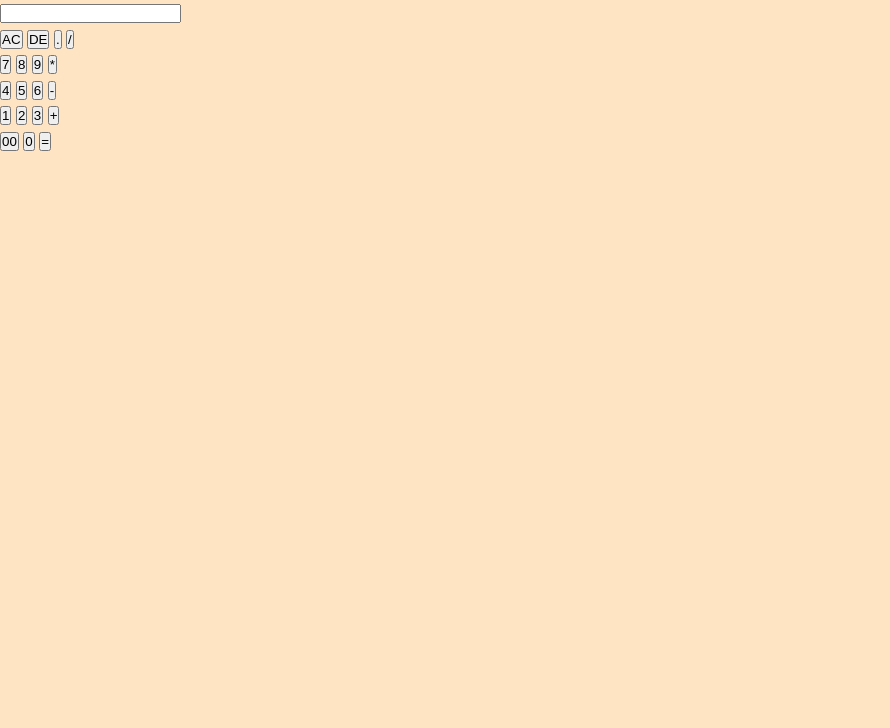
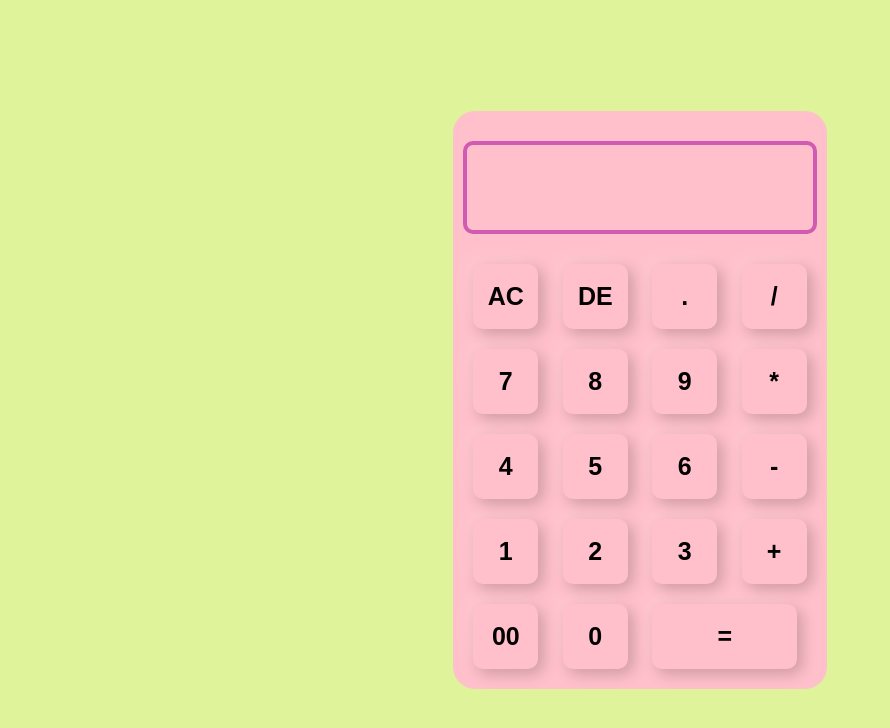
Before and after one commit to SonalEdrick/Codesoft, a plain HTML site: page Task_3_Calculator/index.html in a window 1280 px wide. Shown: the whole page, without its empty margins (0-890 px from the left). Drawn offline with Linux system fonts and the light colour scheme; files that its build step writes are made by us from their sources.

Commit message:
Add files via upload

```diff
--- /dev/null
+++ b/Task_3_Calculator/style.css
@@ -0,0 +1,53 @@
+* {
+  margin: 0;
+  padding: 0;
+  font-family: sans-serif;
+  box-sizing: border-box;
+}
+.container {
+  width: 100%;
+  height: 100vh;
+  background: rgb(223, 243, 154);
+  display: flex;
+  align-items: center;
+  justify-content: center;
+}
+.calculator {
+  background: pink;
+  padding: 10px;
+  border-radius: 22px;
+}
+.calculator form input {
+  border: 0;
+  outline: 0;
+  width: 65px;
+  height: 65px;
+  border-radius: 10px;
+  box-shadow: -8px -8px 15px rgba(255, 255, 255, 0.1),
+    5px 5px 15px rgba(0, 0, 0, 0.2);
+  background: transparent;
+  font-size: 25px;
+  color: black;
+  cursor: pointer;
+  margin: 10px;
+  font-weight: bold;
+}
+form .display {
+  border: 4px solid rgb(209, 91, 178);
+  border-radius: 10px;
+  display: flex;
+  justify-content: flex-end;
+  margin: 20px 0;
+}
+form .display input {
+  text-align: right;
+  flex: 1;
+  font-size: 45px;
+  box-shadow: none;
+}
+form input.equal {
+  width: 145px;
+}
+form input.operator {
+  color: black;
+}
```
Also changed, not shown: Task_3_Calculator/index.html (line endings or trailing spaces).
